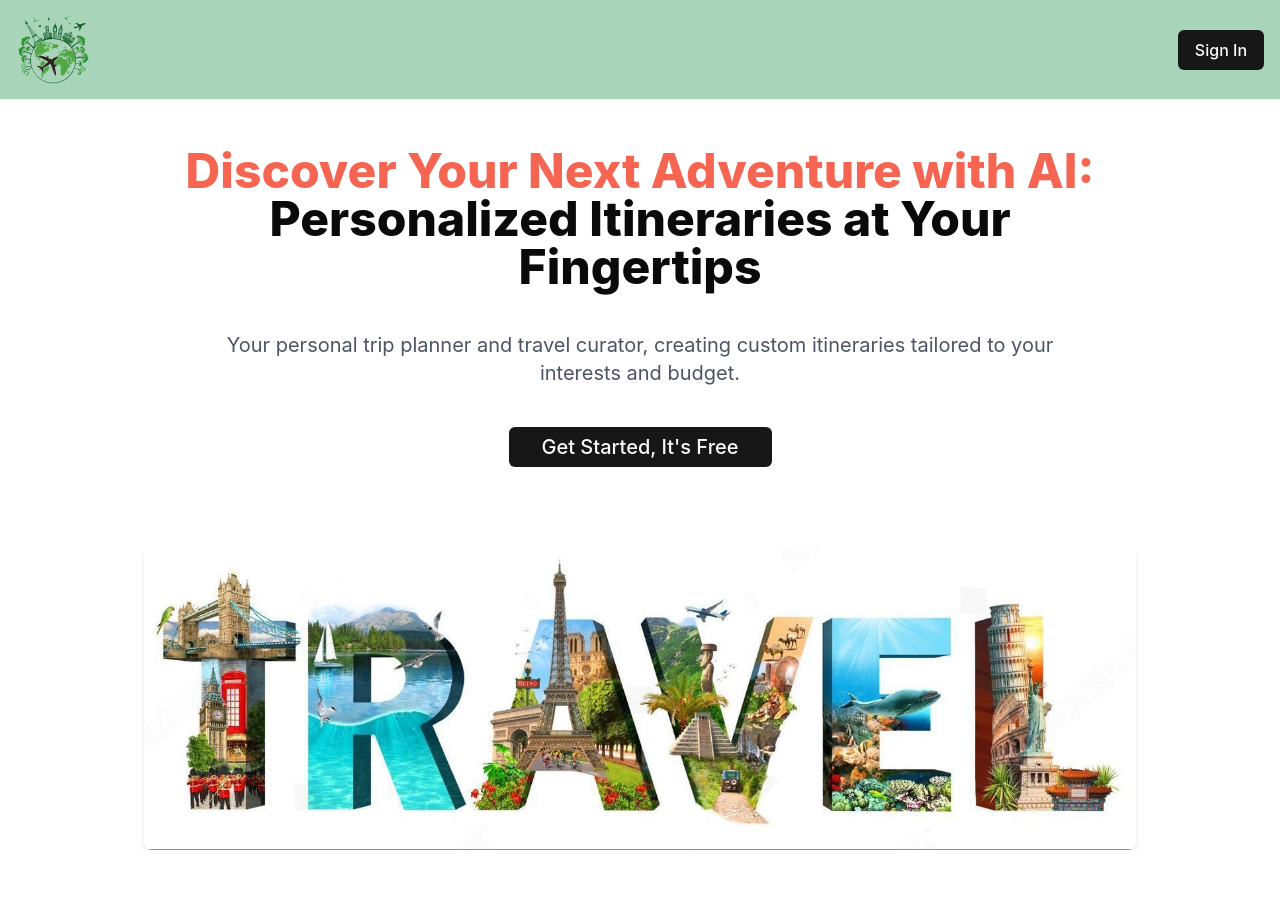
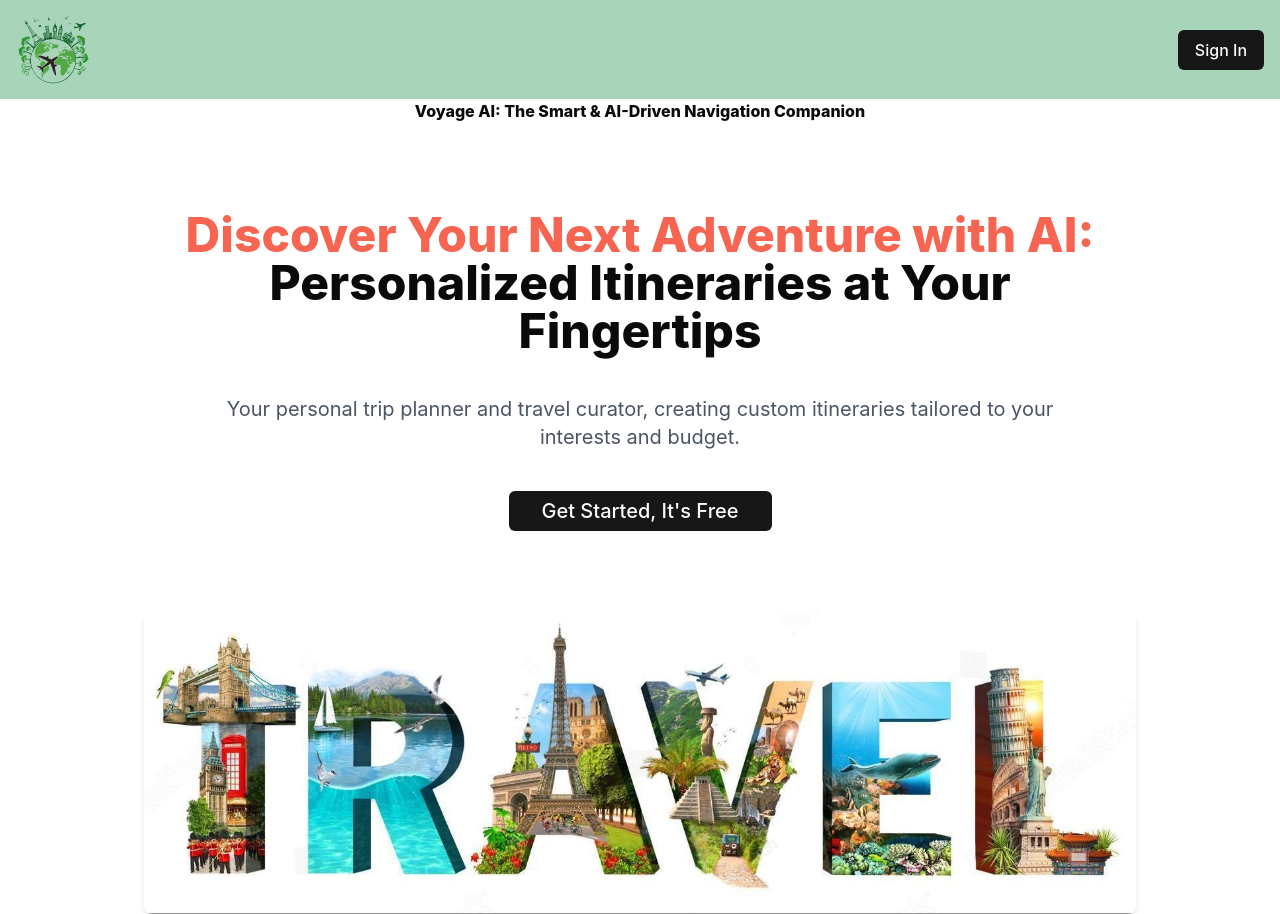
Before and after one commit to Abhishek99M/Voyage-AI-The-Smart-and-AI-Driven-Navigation-Companion, a React (Vite) app: page / in a window 1280 px wide. Before the commit the page ends 850 px from the top, so only its background shows below. Built offline with nearby package versions, Linux system fonts and the light colour scheme; no server answers.

Commit message:
new updet again

```diff
--- a/index.html
+++ b/index.html
@@ -4,7 +4,7 @@
     <meta charset="UTF-8" />
     <link rel="icon" type="image/svg+xml" href="/vite.svg" />
     <meta name="viewport" content="width=device-width, initial-scale=1.0" />
-    <title>AI-TRAVEL-PLANNER</title>
+    <title>Voyage AI: The Smart & AI-Driven Navigation Companion</title>
   </head>
   <body>
     <div id="root"></div>
--- a/src/components/custom/Hero.jsx
+++ b/src/components/custom/Hero.jsx
@@ -5,7 +5,9 @@ import { Link } from 'react-router-dom';
 function Hero() {
   return (
     <div className="flex flex-col items-center px-4 sm:px-6 md:px-10 lg:px-20 xl:px-36 gap-6 md:gap-8 lg:gap-10">
+      <span className="text-black-300 font-extrabold">Voyage AI: The Smart & AI-Driven Navigation Companion</span>
       <h1 className="font-extrabold text-xl sm:text-2xl md:text-3xl lg:text-5xl xl:text-5xl text-center mt-8 sm:mt-12 leading-tight lg:leading-snug">
+
         <span className="text-[#f56551]">Discover Your Next Adventure with AI: </span>
         Personalized Itineraries at Your Fingertips
       </h1>
```
